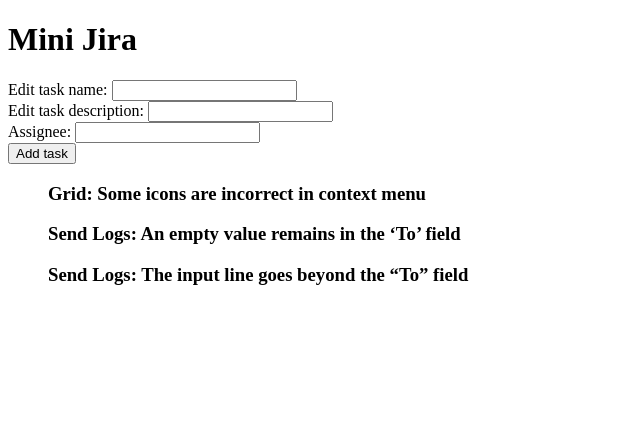
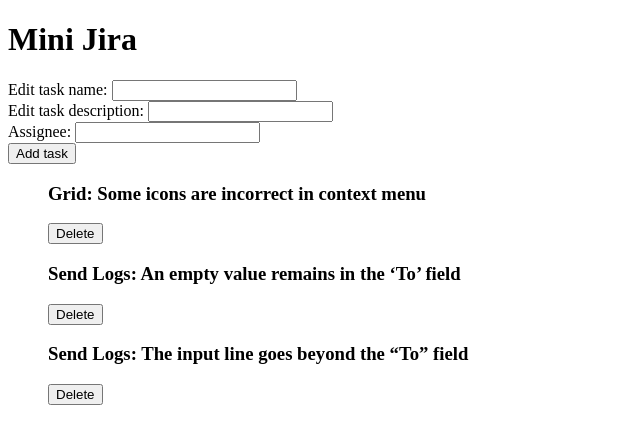
Before and after one commit to YaroslavaOdin/MiniJira, an Angular app: page / in a window 1280 px wide. Shown: the top 444 px of the page, without its empty margins (0-640 px from the left). Built offline with nearby package versions, Linux system fonts and the light colour scheme.

Commit message:
Add task deletion.

```diff
--- a/src/app/moduls/task.service.ts
+++ b/src/app/modules/task.service.ts
@@ -19,4 +19,8 @@
     TASKS.push(newTask);
   }
 
+  removeTask(task:Task) {
+    TASKS.splice(TASKS.indexOf(task), 1);
+  }
+
 }
--- a/src/app/task-detail/task-detail.component.ts
+++ b/src/app/task-detail/task-detail.component.ts
@@ -1,5 +1,5 @@
 import { Component, OnInit, Input } from '@angular/core';
-import { Task, statusTask } from '../moduls/task';
+import { Task, statusTask } from '../modules/task';
 @Component({
   selector: 'app-task-detail',
   templateUrl: './task-detail.component.html',
--- a/src/app/task/task.component.html
+++ b/src/app/task/task.component.html
@@ -23,6 +23,7 @@
     <li *ngFor="let task of tasks"
         (click)="onSelect(task)">
         <h3>{{ task.name }}</h3>
+        <button (click)="remove(task)">Delete</button>
     </li>
 </ul>
 
--- a/src/app/task/task.component.ts
+++ b/src/app/task/task.component.ts
@@ -1,6 +1,6 @@
 import { Component, OnInit } from '@angular/core';
-import { TaskService } from '../moduls/task.service';
-import { Task, statusTask } from '../moduls/task';
+import { TaskService } from '../modules/task.service';
+import { Task, statusTask } from '../modules/task';
 
 @Component({
   selector: 'app-task',
@@ -33,4 +33,8 @@
     if (!name || !description) { return; }
     this.taskService.addTask(name, description, person);
   }
+
+  remove(task: Task) {
+    this.taskService.removeTask(task);
+  }
 }
```
Also changed, not shown: src/app/modules/data-task.ts (renamed from src/app/moduls/data-task.ts), src/app/modules/task.ts (renamed from src/app/moduls/task.ts).
